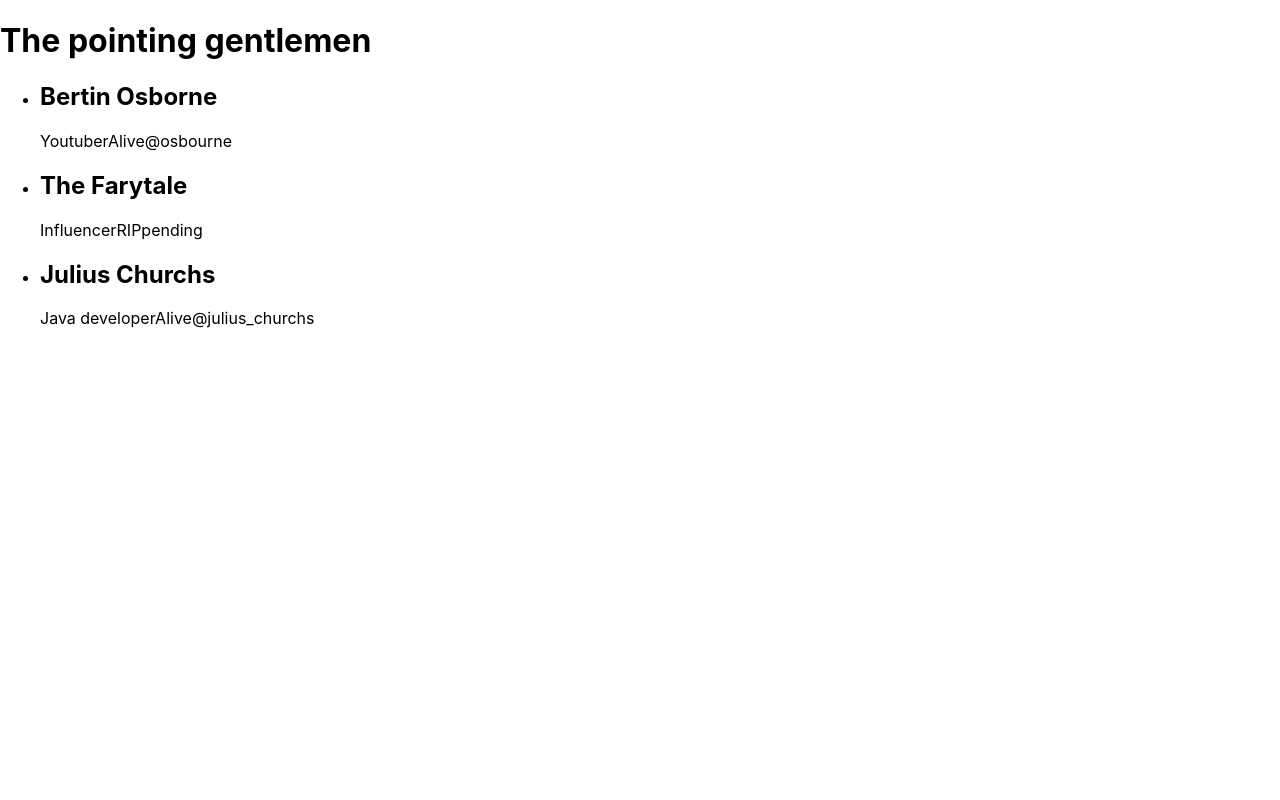
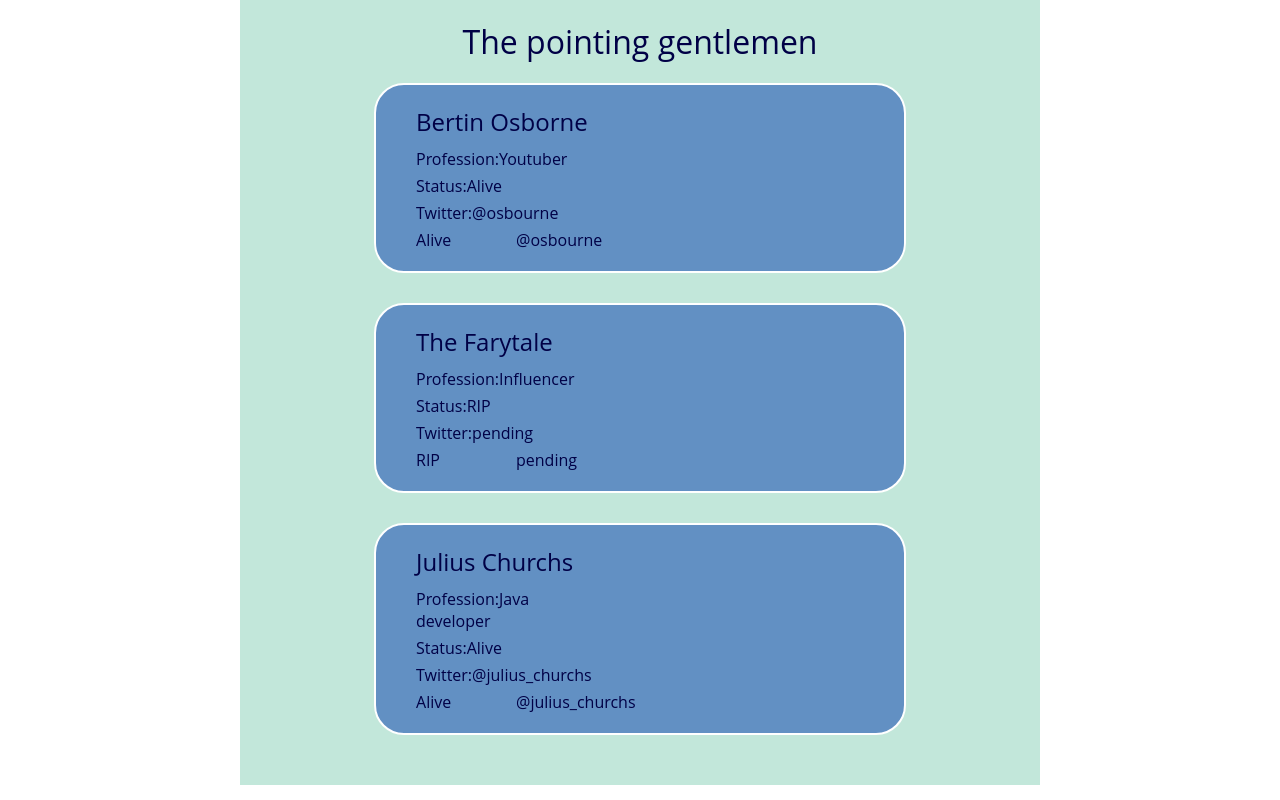
Before and after one commit to Gaston82/202301-w4ch1-gaston-artaza, a React (Create React App) app: page / in a window 1280 px wide. Built offline with nearby package versions, Linux system fonts and the light colour scheme.

Commit message:
add Gentleman styles

```diff
--- a/src/App.tsx
+++ b/src/App.tsx
@@ -1,7 +1,8 @@
 import React, { useState } from "react";
 import "./App.css";
-import Gentleman from "./components/Gentleman";
+import Gentleman from "./components/Gentleman/Gentleman";
 import { GentlemanStructure } from "./types";
+import "./components/Gentleman/Gentleman.css";
 
 const App = (): JSX.Element => {
   const [gentlemen] = useState<GentlemanStructure[]>([
@@ -39,16 +40,20 @@ const App = (): JSX.Element => {
 
   return (
     <>
-      <header>
-        <h1>The pointing gentlemen</h1>
+      <div className="container">
+        <header className="main-header">
+          <h1 className="main-title">The pointing gentlemen</h1>
         </header>
-      <ul>
+        <main className="main">
+          <ul className="gentlemen">
             {gentlemen.map((gentleman) => (
-          <li key={gentleman.id}>
+              <li className="gentleman" key={gentleman.id}>
                 <Gentleman gentleman={gentleman} />
               </li>
             ))}
           </ul>
+        </main>
+      </div>
     </>
   );
 };
--- a/src/components/Gentleman.tsx
+++ /dev/null
@@ -1,19 +0,0 @@
-import React from "react";
-import { GentlemanStructure } from "../types";
-
-interface GentlemanProps {
-  gentleman: GentlemanStructure;
-}
-
-const Gentleman = ({ gentleman }: GentlemanProps) => {
-  return (
-    <article>
-      <h2>{gentleman.name}</h2>
-      <span>{gentleman.profession}</span>
-      <span>{gentleman.status}</span>
-      <span>{gentleman.twitter}</span>
-    </article>
-  );
-};
-
-export default Gentleman;
--- /dev/null
+++ b/src/components/Gentleman/Gentleman.css
@@ -0,0 +1,72 @@
+.gentleman {
+  background-color: var(--main-color);
+  width: 70%;
+  margin: 0 auto 30px;
+  padding: 20px;
+  border-radius: 30px;
+  border: 2px solid #fff;
+  position: relative;
+  display: flex;
+}
+.gentleman__avatar-container {
+  border-right: 2px dashed #fff;
+  width: 30%;
+  position: relative;
+}
+.gentleman__avatar {
+  max-width: 80%;
+  border-radius: 50%;
+  border: 1px solid #fff;
+  transition: transform 0.3s;
+}
+.gentleman__initial {
+  border-radius: 50%;
+  background-color: var(--background-secondary-color);
+  display: flex;
+  justify-content: center;
+  align-items: center;
+  color: #fff;
+  width: 40px;
+  height: 40px;
+  font-size: 24px;
+  position: absolute;
+  bottom: 0;
+  right: 10px;
+}
+.gentleman__data-container {
+  padding-left: 20px;
+}
+.gentleman__name {
+  font-weight: 500;
+  margin-bottom: 10px;
+}
+.gentleman__data {
+  margin-bottom: 5px;
+}
+.gentleman__data-label {
+  width: 100px;
+  display: inline-block;
+}
+.gentleman__icon {
+  position: absolute;
+  bottom: 20px;
+  right: 20px;
+  display: none;
+}
+.gentleman__icon--delete {
+  top: 20px;
+  background-color: #600;
+  display: inline-flex;
+  cursor: pointer;
+}
+
+.gentleman.selected .gentleman__icon,
+.gentleman:hover .gentleman__icon {
+  display: flex;
+  justify-content: center;
+  align-items: center;
+}
+.gentleman.selected .gentleman__avatar,
+.gentleman:hover .gentleman__avatar {
+  transform: scaleX(-100%);
+}
--- /dev/null
+++ b/src/components/Gentleman/Gentleman.tsx
@@ -0,0 +1,38 @@
+import React from "react";
+import { GentlemanStructure } from "../../types";
+import "./Gentleman.css";
+
+interface GentlemanProps {
+  gentleman: GentlemanStructure;
+}
+
+const Gentleman = ({ gentleman }: GentlemanProps): JSX.Element => {
+  return (
+    <>
+      <article className="gentleman__data-container">
+        <h2 className="gentleman__name">{gentleman.name}</h2>
+        <ul className="gentleman__data-list">
+          <li className="gentleman__data">
+            <span className="gentleman__data-label">
+              Profession:{gentleman.profession}
+            </span>
+          </li>
+          <li className="gentleman__data">
+            <span className="gentleman__data-label">
+              Status:{gentleman.status}
+            </span>
+          </li>
+          <li className="gentleman__data">
+            <span className="gentleman__data-label">
+              Twitter:{gentleman.twitter}
+            </span>
+          </li>
+        </ul>
+        <span className="gentleman__data-label">{gentleman.status}</span>
+        <span className="gentleman__data-label">{gentleman.twitter}</span>
+      </article>
+    </>
+  );
+};
+
+export default Gentleman;
--- a/src/index.css
+++ b/src/index.css
@@ -1,13 +1,78 @@
 body {
   margin: 0;
-  font-family: -apple-system, BlinkMacSystemFont, 'Segoe UI', 'Roboto', 'Oxygen',
-    'Ubuntu', 'Cantarell', 'Fira Sans', 'Droid Sans', 'Helvetica Neue',
+  font-family: -apple-system, BlinkMacSystemFont, "Segoe UI", "Roboto", "Oxygen",
+    "Ubuntu", "Cantarell", "Fira Sans", "Droid Sans", "Helvetica Neue",
     sans-serif;
   -webkit-font-smoothing: antialiased;
   -moz-osx-font-smoothing: grayscale;
 }
 
-code {
-  font-family: source-code-pro, Menlo, Monaco, Consolas, 'Courier New',
-    monospace;
+:root {
+  --background-main-color: #c2e7da;
+  --background-secondary-color: #600;
+  --background-small-items: #060;
+  --main-color: #6290c3;
+  --text-color: #000046;
 }
+* {
+  box-sizing: border-box;
+}
+
+body {
+  margin: 0;
+  color: var(--text-color);
+  font-family: "Open Sans", sans-serif;
+}
+
+ul,
+li {
+  margin: 0;
+  padding: 0;
+  list-style: none;
+}
+
+button {
+  font-family: inherit;
+}
+
+h1,
+h2 {
+  margin: 0;
+}
+
+.container {
+  background-color: var(--background-main-color);
+  width: 800px;
+  margin: 0 auto;
+  padding: 20px;
+}
+.main {
+  padding-top: 20px;
+}
+.main-header {
+  text-align: center;
+}
+.main-title {
+  font-weight: 500;
+}
+.controls {
+  display: flex;
+  flex-direction: column;
+  align-items: center;
+}
+.button {
+  background: none;
+  border: none;
+  font-size: 12px;
+  cursor: pointer;
+}
+.icon {
+  background-color: var(--background-small-items);
+  border-radius: 50%;
+  color: #fff;
+  width: 30px;
+  height: 30px;
+  display: flex;
+  justify-content: center;
+  align-items: center;
+}
```
Also changed, not shown: 1 other file (tests, documents, lock files or other folders). Lines whose indentation alone changed are shown as unchanged.
